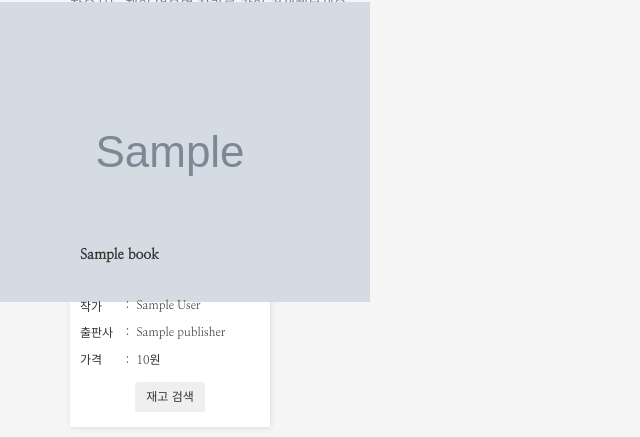
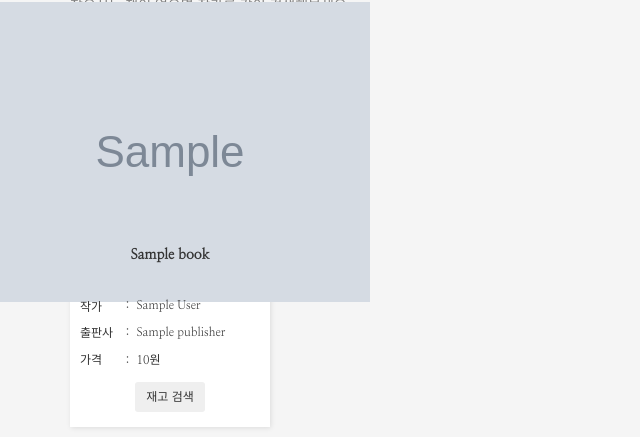
Before and after one commit to yachoo0611/kyobostock, a Django app: template search/templates/search/select.html in a window 1280 px wide. Shown: the part 34-471 px from the top of the page, without its empty margins (0-640 px from the left). Run offline with Django 3.2, Linux system fonts and the light colour scheme; the template is opened without the code that fills it: most values are stand-ins (such as "Sample title", 1, 10 or a date in 2020); grey boxes marked "Sample" are stand-in pictures; some libraries are stand-ins or nearby versions.

Commit message:
align center for title

```diff
--- a/search/static/css/select.css
+++ b/search/static/css/select.css
@@ -41,7 +41,7 @@
     height: 75px;
     position: relative;
     display: flex;
-    text-align: center;
+    justify-content: center;
     align-items: center;
     margin: auto;
     overflow: hidden;
```
